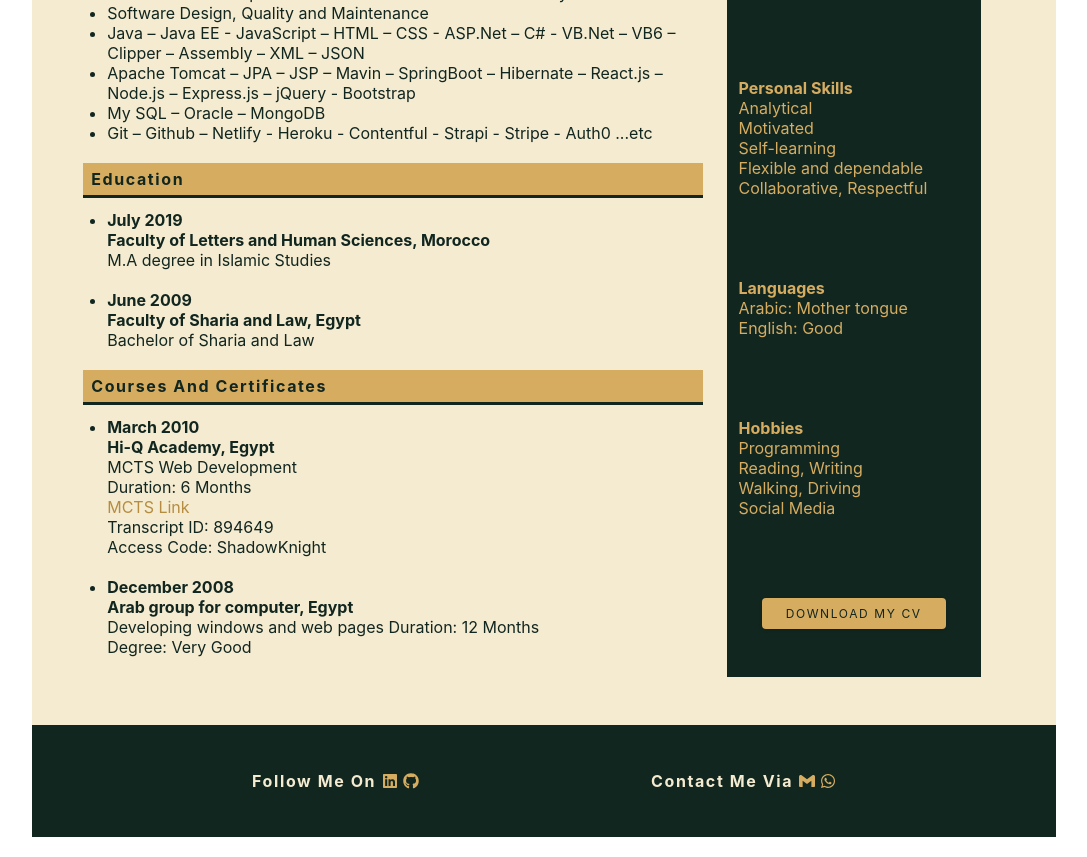
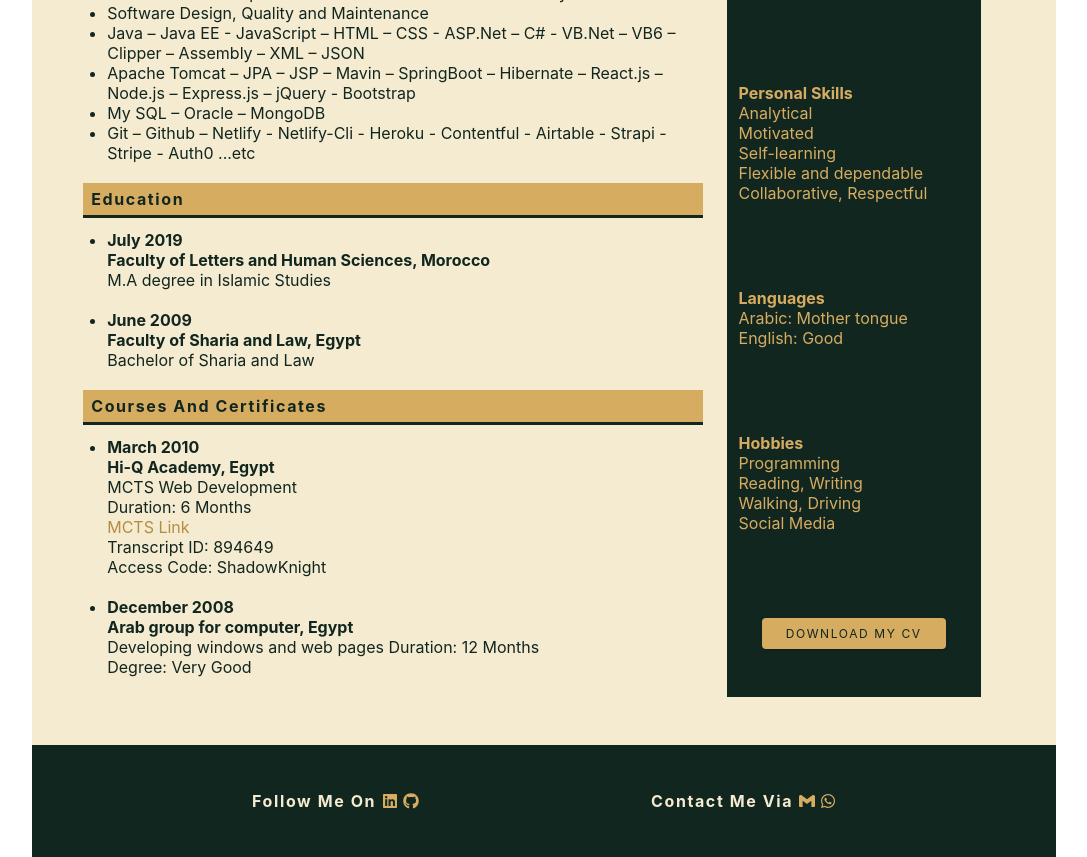
Before and after one commit to Ahmed-AlSharkawy/00-my-react-portfolio, a React (Create React App) app: page /about in a window 1280 px wide. Shown: the part 780-1637 px from the top of the page, without its empty margins (96-1183 px from the left). Built offline with nearby package versions, Linux system fonts and the light colour scheme.

Commit message:
redux app added and cv updated

```diff
--- a/src/AppData.js
+++ b/src/AppData.js
@@ -376,6 +376,16 @@ const AppData = [
       'netlify-cli',
     ],
   },
+  {
+    id: 31,
+    name: 'Cart - Redux',
+    info: 'This app implements basic cart functionality using redux.',
+    level: 'advanced',
+    img: 'https://d33wubrfki0l68.cloudfront.net/614a7fcecfc27f1e6a93649a/screenshot_2021-09-22-01-00-09-0000.png',
+    github_url: 'https://github.com/Ahmed-AlSharkawy/32-cart-react-redux',
+    netlify_url: 'https://cart-react-redux-app.netlify.app',
+    teqs: ['react', 'redux'],
+  },
 ]
 
 export default AppData
--- a/src/Pages/AboutMe.js
+++ b/src/Pages/AboutMe.js
@@ -56,8 +56,8 @@ const AboutMe = () => {
             </li>
             <li>My SQL – Oracle – MongoDB</li>
             <li>
-              Git – Github – Netlify - Heroku - Contentful - Strapi - Stripe -
-              Auth0 ...etc
+              Git – Github – Netlify - Netlify-Cli - Heroku - Contentful -
+              Airtable - Strapi - Stripe - Auth0 ...etc
             </li>
           </ul>
           <h5>Education</h5>
```
